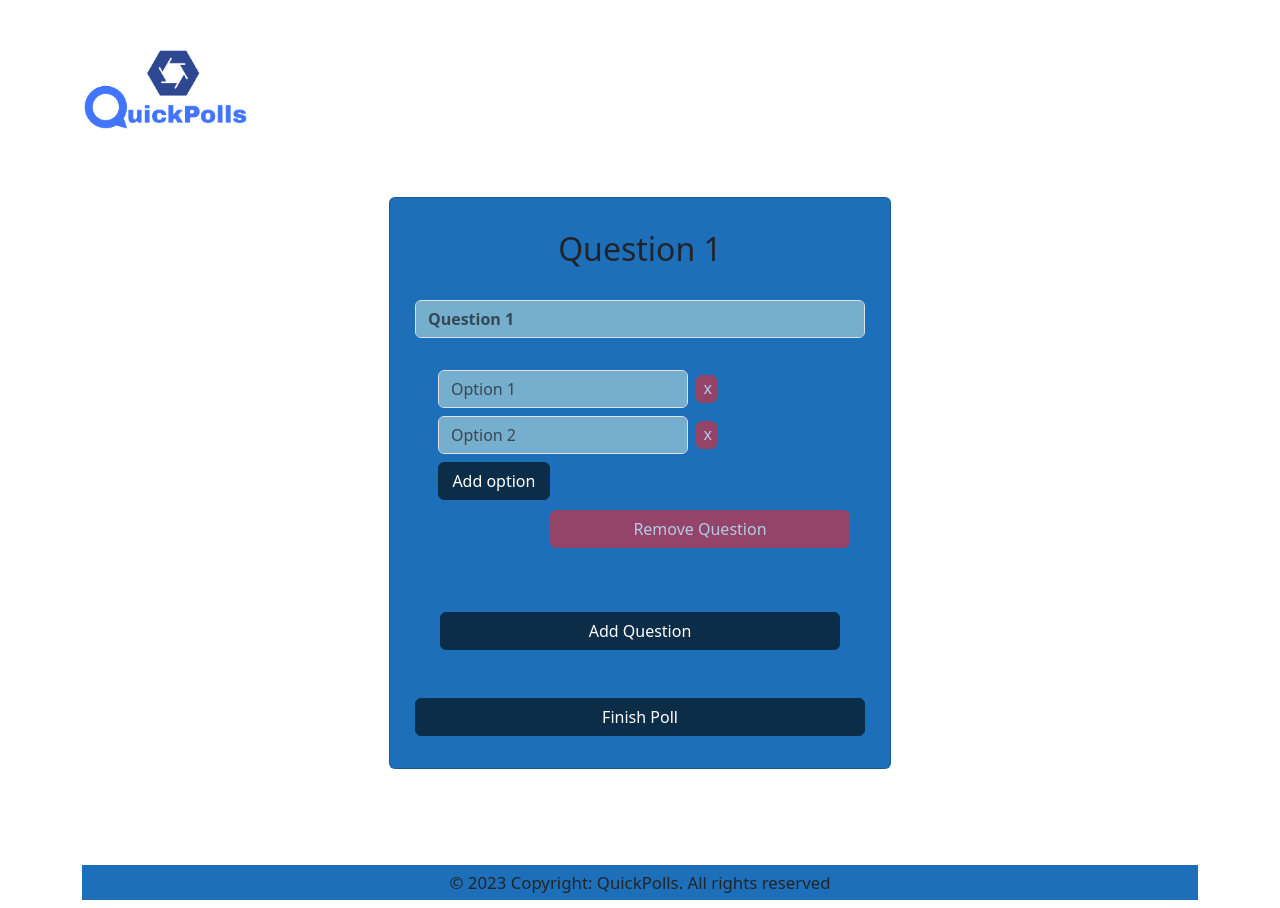
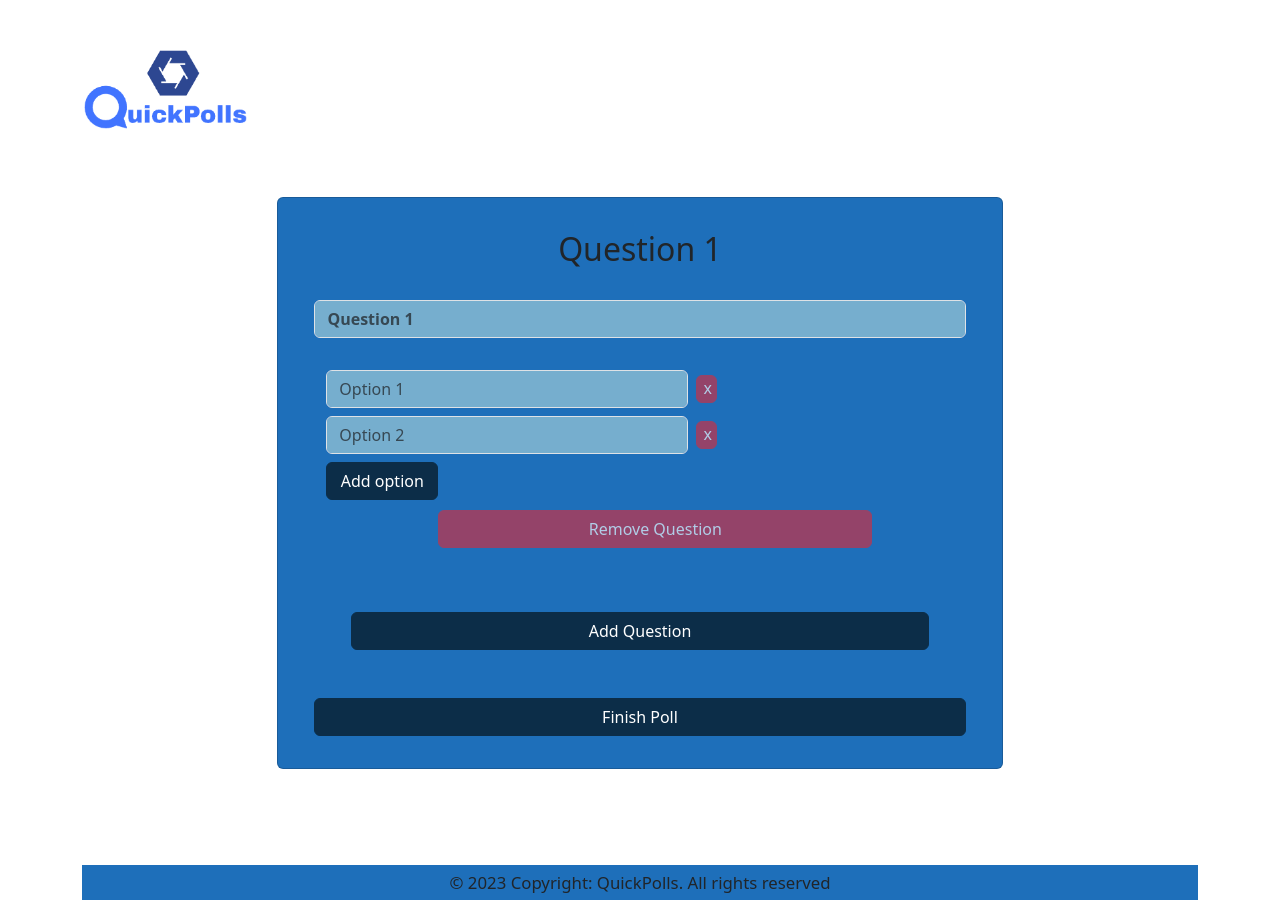
Before and after one commit to endy-M/QuickPolls, a React (Vite) app: page / in a window 1280 px wide. Built offline with nearby package versions, Linux system fonts and the light colour scheme.

Commit message:
main card size changes

```diff
--- a/src/App.css
+++ b/src/App.css
@@ -29,7 +29,7 @@ body {
 }
 
 .main-card {
-    width: 45%;
+    width: 65%;
     margin: auto;
     margin-top: 4.1rem;
     margin-bottom: 6rem;
```
